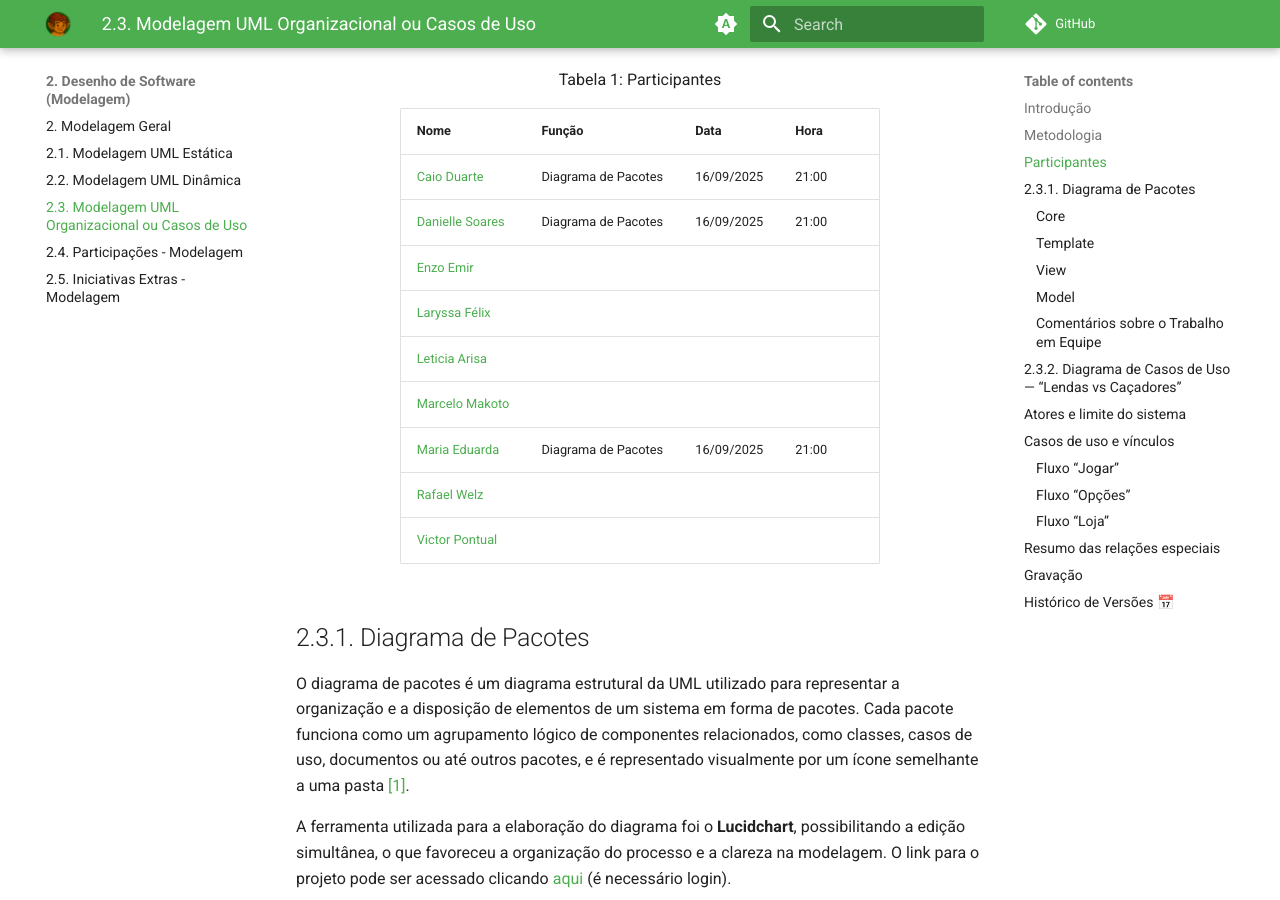
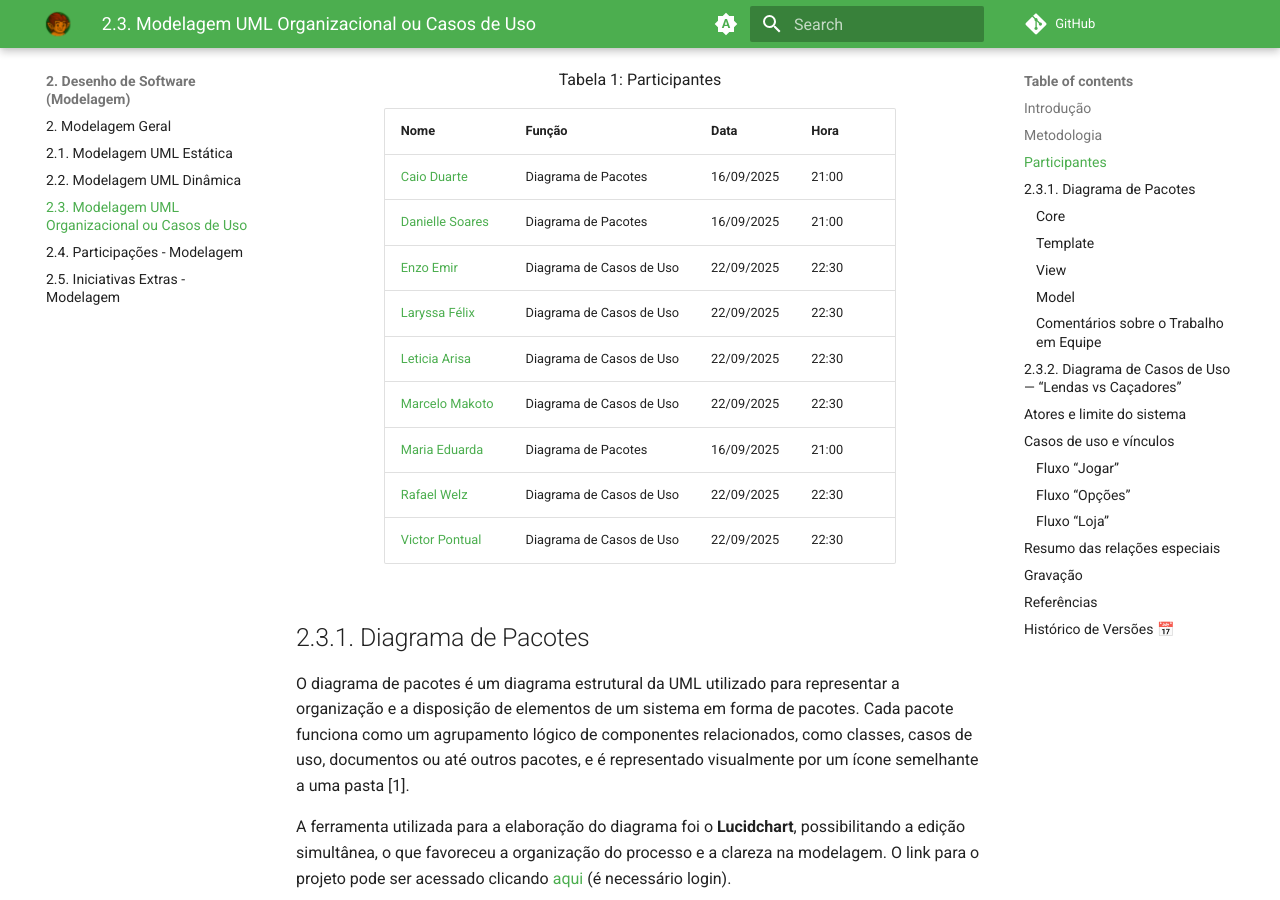
Before and after one commit to UnBArqDsw2025-2-Turma01/2025.2-T01-G1_JogoDigital_Entrega_02, an MkDocs documentation site: the page built from docs/Modelagem/2.3.ModelagemOrganizacionalCasosDeUso.md, in a window 1280 px wide and 900 px high, scrolled down 1213 px. Built offline with MkDocs 1.6.1 and Material for MkDocs 9.7.7, drawn with Linux system fonts in a browser that asks for light colours; some of the changed text lies outside the part shown.

Commit message:
fix: adição das participações

```diff
--- a/docs/Modelagem/2.3.ModelagemOrganizacionalCasosDeUso.md
+++ b/docs/Modelagem/2.3.ModelagemOrganizacionalCasosDeUso.md
@@ -50,27 +50,27 @@ O processo metodológico envolveu:
     </tr>
     <tr>
       <td><a href="https://github.com/EnzoEmir">Enzo Emir</a></td>
-      <td></td>
-      <td></td>
-      <td></td>
+      <td>Diagrama de Casos de Uso</td>
+      <td>22/09/2025</td>
+      <td>22:30</td>
     </tr>
     <tr>
       <td><a href="https://github.com/felixlaryssa">Laryssa Félix</a></td>
-      <td></td>
-      <td></td>
-      <td></td>
+      <td>Diagrama de Casos de Uso</td>
+      <td>22/09/2025</td>
+      <td>22:30</td>
     </tr>
     <tr>
       <td><a href="https://github.com/Leticia-Arisa-K-Higa">Leticia Arisa</a></td>
-      <td></td>
-      <td></td>
-      <td></td>
+      <td>Diagrama de Casos de Uso</td>
+      <td>22/09/2025</td>
+      <td>22:30</td>
     </tr>
     <tr>
       <td><a href="https://github.com/MM4k">Marcelo Makoto</a></td>
-      <td></td>
-      <td></td>
-      <td></td>
+      <td>Diagrama de Casos de Uso</td>
+      <td>22/09/2025</td>
+      <td>22:30</td>
     </tr>
     <tr>
       <td><a href="https://github.com/dudaa28">Maria Eduarda</a></td>
@@ -80,15 +80,15 @@ O processo metodológico envolveu:
     </tr>
     <tr>
       <td><a href="https://github.com/RafaelSchadt">Rafael Welz</a></td>
-      <td></td>
-      <td></td>
-      <td></td>
+      <td>Diagrama de Casos de Uso</td>
+      <td>22/09/2025</td>
+      <td>22:30</td>
     </tr>
     <tr>
       <td><a href="https://github.com/VictorPontual">Victor Pontual</a></td>
-      <td></td>
-      <td></td>
-      <td></td>
+      <td>Diagrama de Casos de Uso</td>
+      <td>22/09/2025</td>
+      <td>22:30</td>
     </tr>
   </tbody>
 </table>
@@ -96,7 +96,7 @@ O processo metodológico envolveu:
 
 ## 2.3.1. Diagrama de Pacotes
 
-O diagrama de pacotes é um diagrama estrutural da UML utilizado para representar a organização e a disposição de elementos de um sistema em forma de pacotes. Cada pacote funciona como um agrupamento lógico de componentes relacionados, como classes, casos de uso, documentos ou até outros pacotes, e é representado visualmente por um ícone semelhante a uma pasta [[1]](rref1).
+O diagrama de pacotes é um diagrama estrutural da UML utilizado para representar a organização e a disposição de elementos de um sistema em forma de pacotes. Cada pacote funciona como um agrupamento lógico de componentes relacionados, como classes, casos de uso, documentos ou até outros pacotes, e é representado visualmente por um ícone semelhante a uma pasta [1].
 
 A ferramenta utilizada para a elaboração do diagrama foi o **Lucidchart**, possibilitando a edição simultânea, o que favoreceu a organização do processo e a clareza na modelagem. O link para o projeto pode ser acessado clicando [aqui](https://lucid.app/lucidchart/8c2d9ae3-87b4-4417-babb-2605b3b5a9d0/edit?invitationId=inv_53ce21a1-43e9-4fbd-9161-098e1dc0fa23) (é necessário login).
 
@@ -318,6 +315,13 @@ A figura modela as interações do **ator *Jogador*** com o sistema **Lendas vs
 
 <iframe width="560" height="315" src="https://www.youtube.com/embed/Tkf-3dM0WR8?si=NQ9VdV-ShPSrnp8U" title="YouTube video player" frameborder="0" allow="accelerometer; autoplay; clipboard-write; encrypted-media; gyroscope; picture-in-picture; web-share" referrerpolicy="strict-origin-when-cross-origin" allowfullscreen></iframe>
 
+## Referências
+
+[1] LUCIDCHART. Tutorial sobre diagramas de pacotes UML. Lucidchart. Disponível em: https://www.lucidchart.com/pages/pt/diagrama-de-pacotes-uml. Acesso em: 20 set. 2025.
+
+[2] Lucid Software Português. **Tutorial de Caso de Uso UML**. YouTube, data de publicação. Disponível em: https://youtu.be/ab6eDdwS3rA?si=OsuejY_IHRUeuaUD. Acesso em: 22 set. 2025.
+
+
 ## Histórico de Versões 📅
 
 | Versão | Data | Descrição | Autor(es) | Revisor(es) |
```
Also changed, not shown: other parts of docs/Modelagem/2.3.ModelagemOrganizacionalCasosDeUso.md (+0 -3 lines).
